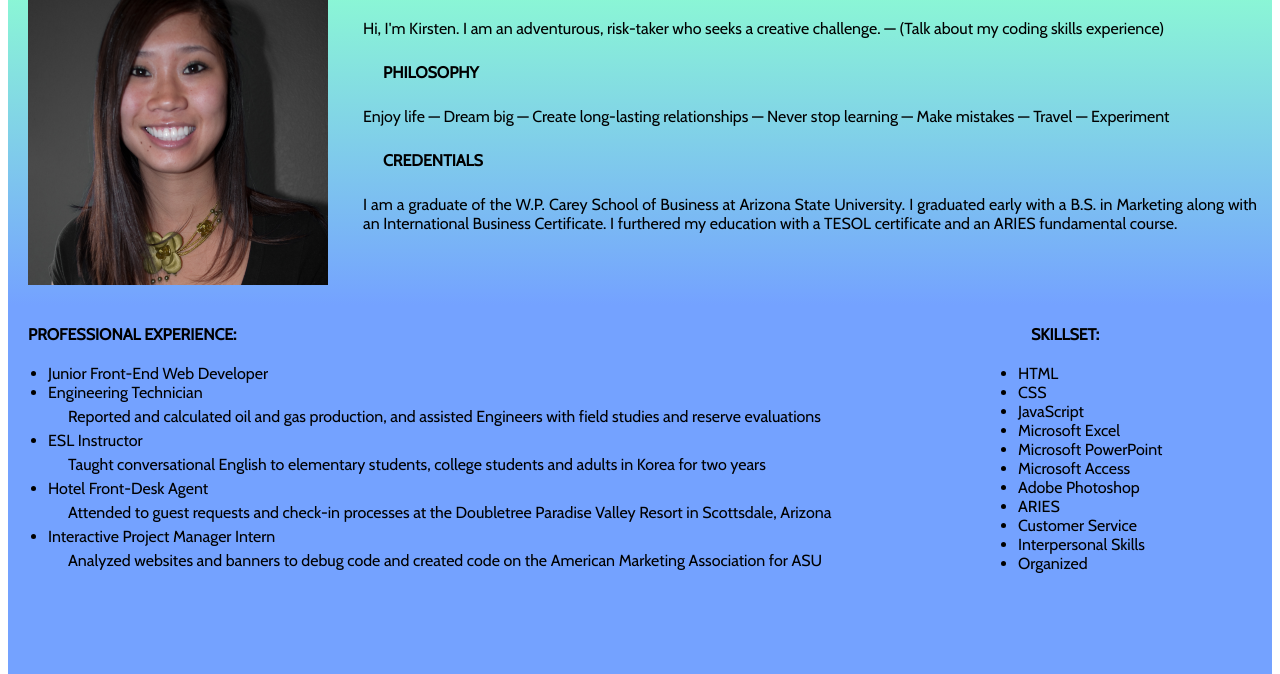
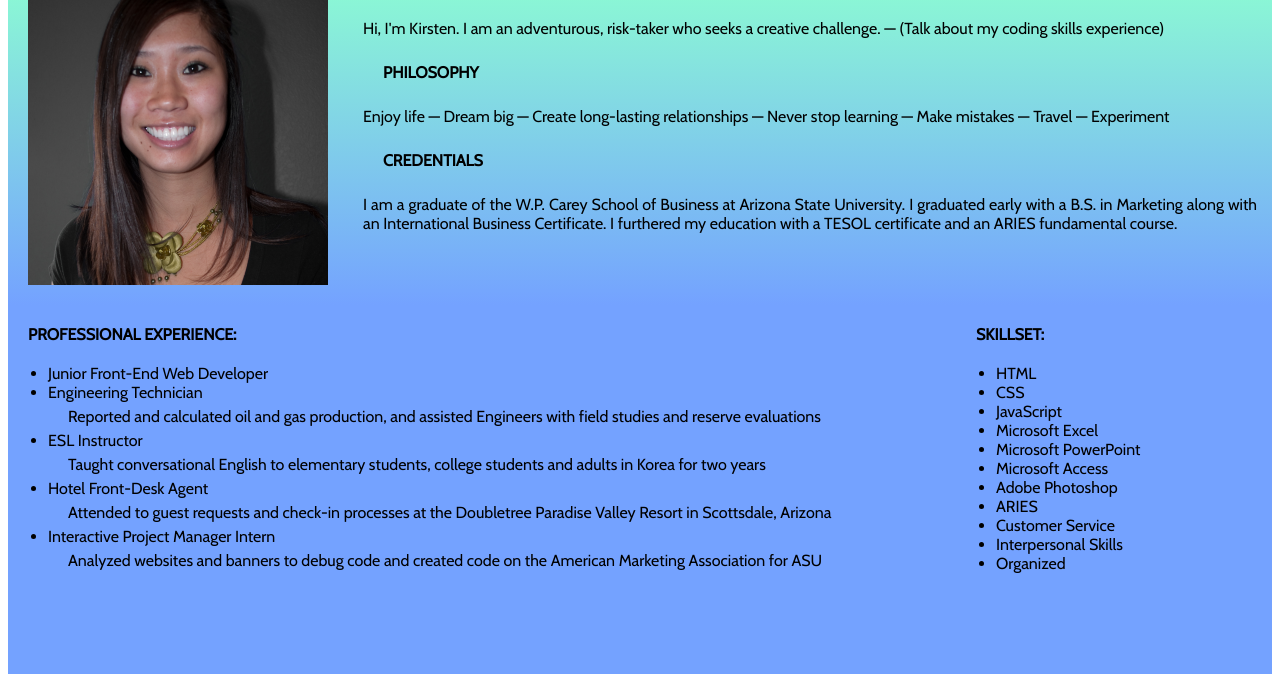
Before and after one commit to swanie21/kswanson.github.io, a plain HTML site: page about.html in a window 1280 px wide. Shown: the part 118-792 px from the top of the page. Drawn offline with nearby package versions, Linux system fonts and the light colour scheme.

Commit message:
updated about layout

```diff
--- a/about.html
+++ b/about.html
@@ -31,6 +31,7 @@
         <h4>Credentials</h4>
           <p class="bio">I am a graduate of the W.P. Carey School of Business at Arizona State University. I graduated early with a B.S. in Marketing along with an International Business Certificate. I furthered my education with a TESOL certificate and an ARIES fundamental course.</p>
       </article>
+      <div class="full-width">
       <article class="previous-work">
         <h4>Professional Experience:</h4>
         <ul>
@@ -61,6 +62,7 @@
           <li>Organized</li>
         </ul>
       </article>
+      </div>
   </section>
     <footer>
       <ul>
--- a/main.css
+++ b/main.css
@@ -93,6 +93,10 @@ nav ul li a {
   );
 }
 
+.full-width {
+    width: 100%;
+}
+
 .bio {
     margin: 0px;
     padding: 15px;
@@ -117,7 +121,7 @@ nav ul li a {
     height: 375px;
     margin: 0px;
     padding: 0px;
-    width: 850px;
+    width: 75%;
 }
 
 .previous-work h4 {
@@ -144,21 +148,19 @@ nav ul li a {
     height: 375px;
     margin: 0px;
     padding: 0px;
-    width: 414px;
+    width: 25%;
 }
 
 .skills h4 {
     margin-top: 0px;
     margin-bottom: 0px;
     padding: 20px;
-    text-align: center;
     text-transform: uppercase;
 }
 
 .skills ul {
     margin-top: 0px;
     padding-top: 0px;
-    margin-left: 120px;
 }
 
 /***** PORTFOLIO PAGE *****/
```
Lines whose indentation alone changed are shown as unchanged.
